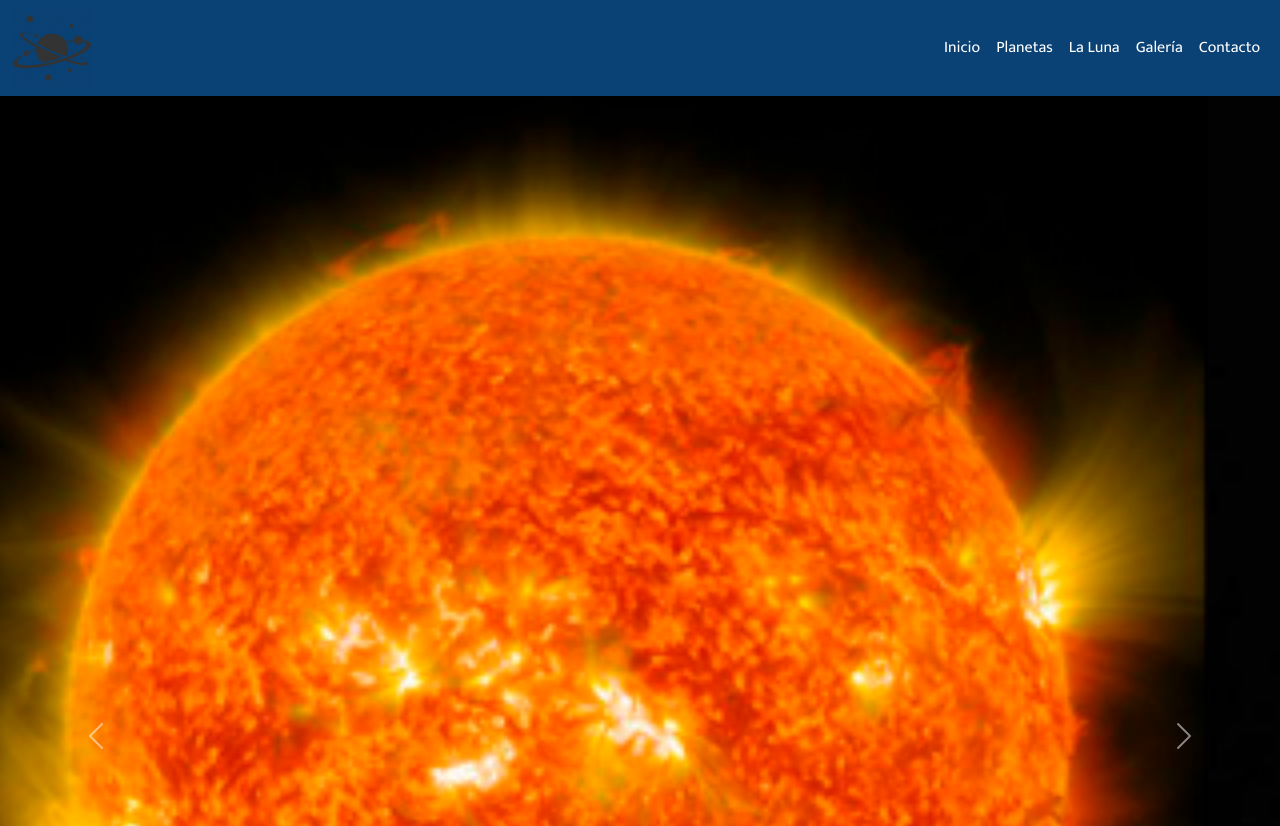
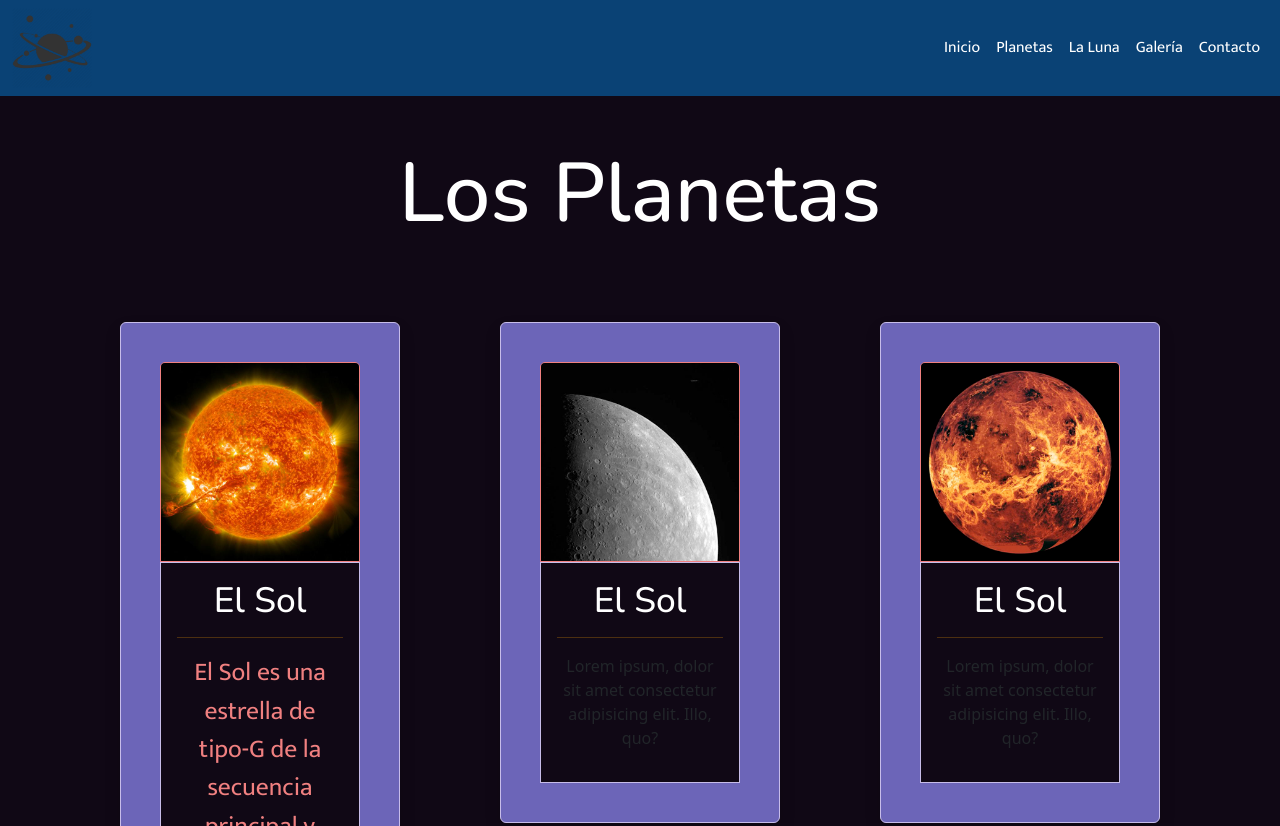
Before and after one commit to fandangon/SistemaSolar, a website: page pages/planetas.html in a window 1280 px wide. Shown: the top 826 px of the page. Drawn offline with nearby package versions, Linux system fonts and the light colour scheme.

Commit message:
Se realizan cambios en la seccion planetas

```diff
--- a/pages/planetas.html
+++ b/pages/planetas.html
@@ -60,44 +60,94 @@
   <!-- END HEADER -->
     <!-- MAIN -->
     <main>
-    <div id="carouselWithCaptions" class="carousel slide" data-bs-ride="carousel">
-      <ol class="carousel-indicators">
-        <li data-bs-target="#carouselWithCaptions" data-bs-slide-to="0" class="active"></li>
-        <li data-bs-target="#carouselWithCaptions" data-bs-slide-to="1"></li>
-        <li data-bs-target="#carouselWithCaptions" data-bs-slide-to="2"></li>
-      </ol>
-      <div class="carousel-inner">
-        <div class="carousel-item active">
-          <img src="../img/sol-resize.jpg" class="d-block w-100" alt="sol">
-          <div class="carousel-caption d-none d-sm-block">
-            <h5>El Sol</h5>
-            <p>El Sol es una estrella de tipo-G de la secuencia principal y clase de luminosidad V que se encuentra en el centro del sistema solar y constituye la mayor fuente de radiación electromagnética de este sistema planetario.</p>
+      <div class="container text-center mt-5">
+        <h1>Los Planetas</h1>
+        <div class="row mt-4"> <!-- Separar columnas -->
+          <div class="col-sm-12 col-md-5 col-lg-4 py-3"> <!-- Resoluciones de pantalla -->
+            <div class="card shadow">
+              <img src="../img/sol4.jpg" class="card-img-top" alt="sol">
+              <div class="card-body">
+                <h4>El Sol</h4><hr>
+                <p class="card__text">El Sol es una estrella de tipo-G de la secuencia principal y clase de luminosidad V que se encuentra en el centro del sistema solar y constituye la mayor fuente de radiación electromagnética de este sistema planetario</p>
+              </div>
+            </div>
           </div>
-        </div>
-        <div class="carousel-item">
-          <img src="../img/mercurio-resize.jpg" class="d-block w-100" alt="mercurio">
-          <div class="carousel-caption d-none d-sm-block">
-            <h5>Mercurio</h5>
-            <p>Mercurio es el planeta del sistema solar más cercano al Sol y el más pequeño. Forma parte de los denominados planetas interiores y carece de satélites naturales al igual que Venus.</p>
+          <div class="col-sm-12 col-md-5 col-lg-4 py-3"> <!-- Resoluciones de pantalla -->
+            <div class="card shadow">
+              <img src="../img/mercurio-resize.jpg" class="card-img-top" alt="mercurio">
+              <div class="card-body">
+                <h4>El Sol</h4><hr>
+                <p>Lorem ipsum, dolor sit amet consectetur adipisicing elit. Illo, quo?</p>
+              </div>
+            </div>
           </div>
-        </div>
-        <div class="carousel-item">
-          <img src="../img/venus-resize.jpg" class="d-block w-100" alt="venus">
-          <div class="carousel-caption d-none d-sm-block">
-            <h5>Venus</h5>
-            <p>Venus es el segundo planeta del sistema solar en orden de proximidad al Sol y el tercero en cuanto a tamaño en orden ascendente después de Mercurio y Marte. Al igual que Mercurio, carece de satélites naturales. Recibe su nombre en honor a Venus, la diosa romana del amor.</p>
+          <div class="col-sm-12 col-md-5 col-lg-4 py-3"> <!-- Resoluciones de pantalla -->
+            <div class="card shadow">
+              <img src="../img/venus-resize.jpg" class="card-img-top" alt="venus">
+              <div class="card-body">
+                <h4>El Sol</h4><hr>
+                <p>Lorem ipsum, dolor sit amet consectetur adipisicing elit. Illo, quo?</p>
+              </div>
+            </div>
           </div>
+          <div class="col-sm-12 col-md-5 col-lg-4 py-3"> <!-- Resoluciones de pantalla -->
+            <div class="card shadow">
+              <img src="../img/venus-resize.jpg" class="card-img-top" alt="venus">
+              <div class="card-body">
+                <h4>El Sol</h4><hr>
+                <p>Lorem ipsum, dolor sit amet consectetur adipisicing elit. Illo, quo?</p>
+              </div>
+            </div>
+          </div>
+          <div class="col-sm-12 col-md-5 col-lg-4 py-3"> <!-- Resoluciones de pantalla -->
+            <div class="card shadow">
+              <img src="../img/venus-resize.jpg" class="card-img-top" alt="venus">
+              <div class="card-body">
+                <h4>El Sol</h4><hr>
+                <p>Lorem ipsum, dolor sit amet consectetur adipisicing elit. Illo, quo?</ps=>
+              </div>
+            </div>
+          </div>
+          <div class="col-sm-12 col-md-5 col-lg-4 py-3"> <!-- Resoluciones de pantalla -->
+            <div class="card shadow">
+              <img src="../img/venus-resize.jpg" class="card-img-top" alt="venus">
+              <div class="card-body">
+                <h4>El Sol</h4><hr>
+                <p>Lorem ipsum, dolor sit amet consectetur adipisicing elit. Illo, quo?</plass=>
+              </div>
+            </div>
+          </div>
+          <div class="col-sm-12 col-md-5 col-lg-4 py-3"> <!-- Resoluciones de pantalla -->
+            <div class="card shadow">
+              <img src="../img/venus-resize.jpg" class="card-img-top" alt="venus">
+              <div class="card-body">
+                <h4>El Sol</h4><hr>
+                <p>Lorem ipsum, dolor sit amet consectetur adipisicing elit. Illo, quo?</ps=>
+              </div>
+            </div>
+          </div>
+          <div class="col-sm-12 col-md-5 col-lg-4 py-3"> <!-- Resoluciones de pantalla -->
+            <div class="card shadow">
+              <img src="../img/venus-resize.jpg" class="card-img-top" alt="venus">
+              <div class="card-body">
+                <h4>El Sol</h4><hr>
+                <p>Lorem ipsum, dolor sit amet consectetur adipisicing elit. Illo, quo?</pclass=>
+              </div>
+            </div>
+          </div>
+          <div class="col-sm-12 col-md-5 col-lg-4 py-3">
+            <div class="card shadow">
+              <img src="../img/venus-resize.jpg" class="card-img-top" alt="venus">
+              <div class="card-body">
+                <h4>El Sol</h4><hr>
+                <p>Lorem ipsum, dolor sit amet consectetur adipisicing elit. Illo, quo?</pclass=>
+              </div>
+            </div>
+          </div>
+
         </div>
       </div>
-      <a class="carousel-control-prev" href="#carouselWithCaptions" role="button" data-bs-slide="prev">
-        <span class="carousel-control-prev-icon" aria-hidden="true"></span>
-        <span class="visually-hidden">Previous</span>
-      </a>
-      <a class="carousel-control-next" href="#carouselWithCaptions" role="button" data-bs-slide="next">
-        <span class="carousel-control-next-icon" aria-hidden="true"></span>
-        <span class="visually-hidden">Next</span>
-      </a>
-    </div>
+
     </main>
     <!-- END OF MAIN -->
     <section class="footer">
--- a/scss/components/_planetas.scss
+++ b/scss/components/_planetas.scss
@@ -0,0 +1,31 @@
+.container h1 {
+    color: $text-color-default;
+    font-family: $font-style-principal;
+    font-size: $font-large;
+
+}
+
+.card {
+    background-color: rgb(108, 101, 184);
+    border: 1px solid $border-color;
+
+    img {
+        border: 1px solid lightcoral;
+    }
+
+    h4 {
+        color: $text-color-default;
+        font-family: $font-style-principal;
+        font-size: $font-medium;
+    }
+
+    hr {
+        color: orange;
+    }
+
+    &__text {
+        color: lightcoral;
+        font-family: $font-style-secundary;
+        font-size: $font-small;
+    }
+}
--- a/scss/estilos.scss
+++ b/scss/estilos.scss
@@ -1,5 +1,6 @@
 @import './misc/variables';
 @import './components/index';
+@import './components/planetas';
 @import './components/galeria';
 @import './components/footer';
 @import './misc/reset';
```
Also changed, not shown: pages/satelite.html (+1 -1 lines), css/estilos.css.
